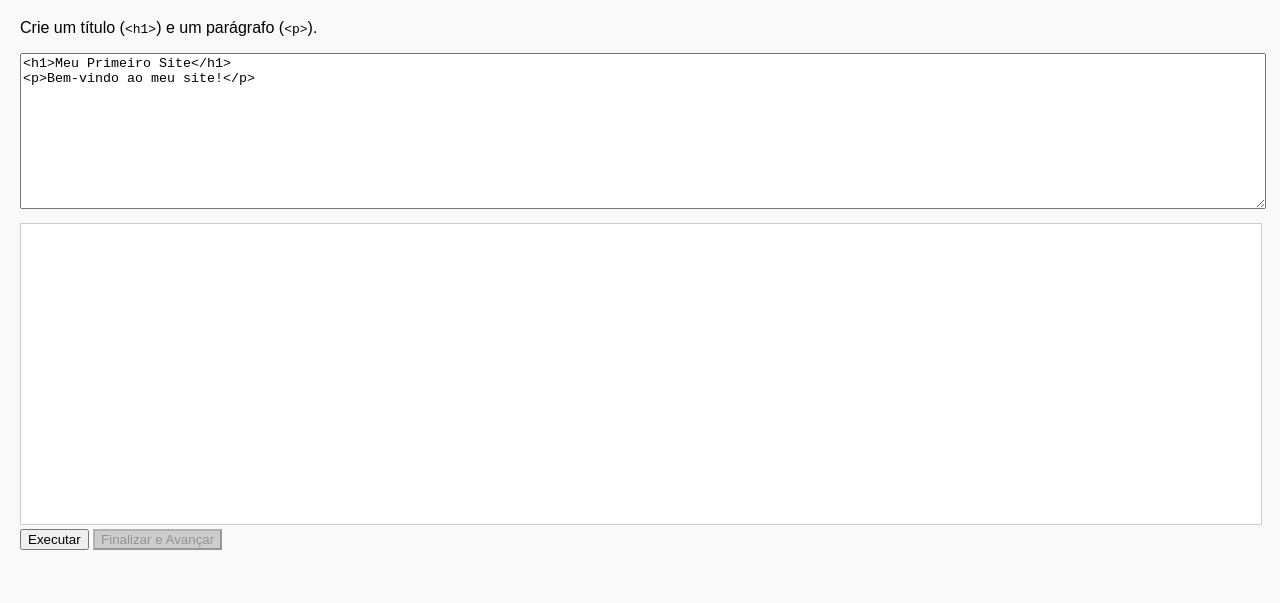
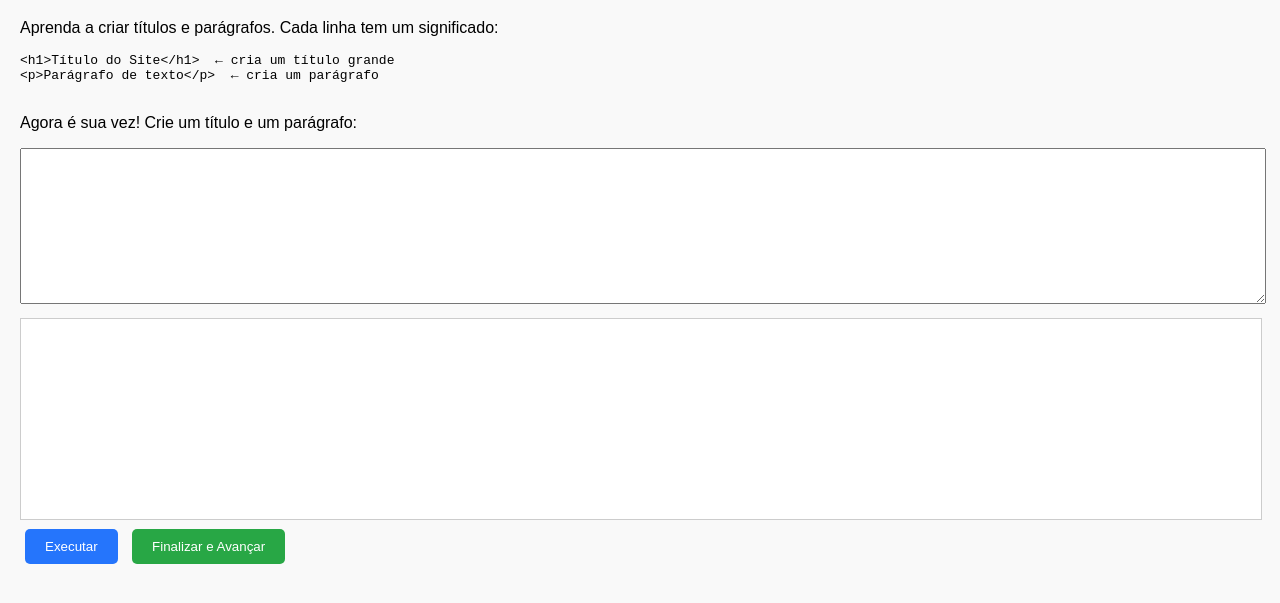
Before and after one commit to levar1/Crie-seu-primeiro-site-, a plain HTML site: page level1.html in a window 1280 px wide. Shown: the part 61-664 px from the top of the page. Drawn offline with Linux system fonts and the light colour scheme.

Commit message:
Update level1.html

```diff
--- a/level1.html
+++ b/level1.html
@@ -6,17 +6,22 @@
   <style>
     body{font-family:Arial,sans-serif;margin:20px;background-color:#f9f9f9;}
     textarea{width:100%;height:150px;}
-    iframe{width:100%;height:300px;border:1px solid #ccc;margin-top:10px;background:white;}
+    iframe{width:100%;height:200px;border:1px solid #ccc;margin-top:10px;background:white;}
+    button{margin:5px;padding:10px 20px;border:none;border-radius:5px;cursor:pointer;}
     button:disabled{background:#ccc;cursor:not-allowed;}
+    #run{background:#2575fc;color:white;}
+    #next{background:#28a745;color:white;}
   </style>
 </head>
 <body>
   <h1>Nível 1 – HTML Básico</h1>
-  <p>Crie um título (<code>&lt;h1&gt;</code>) e um parágrafo (<code>&lt;p&gt;</code>).</p>
-
-  <textarea id="editor">&lt;h1&gt;Meu Primeiro Site&lt;/h1&gt;
-&lt;p&gt;Bem-vindo ao meu site!&lt;/p&gt;</textarea>
-
+  <p>Aprenda a criar títulos e parágrafos. Cada linha tem um significado:</p>
+  <pre>
+&lt;h1&gt;Título do Site&lt;/h1&gt;  ← cria um título grande
+&lt;p&gt;Parágrafo de texto&lt;/p&gt;  ← cria um parágrafo
+  </pre>
+  <p>Agora é sua vez! Crie um título e um parágrafo:</p>
+  <textarea id="editor"></textarea>
   <iframe id="preview"></iframe>
   <br>
   <button id="run">Executar</button>
@@ -32,17 +37,17 @@
       const code=editor.value;
       preview.srcdoc=code;
 
-      if(code.includes('<h1>')&&code.includes('<p>')){
-        alert('Parabéns! Tarefa concluída.');
+      if(code.includes('<h1>') && code.includes('<p>')){
+        alert('✅ Ótimo trabalho! Você completou este nível.');
         nextBtn.disabled=false;
       }else{
-        alert('Adicione um título (<h1>) e um parágrafo (<p>).');
+        alert('❌ Seu site precisa ter um título (<h1>) e um parágrafo (<p>).');
       }
     });
 
     nextBtn.addEventListener('click',()=>{
       localStorage.setItem('nivel1completo','true');
-      window.location.href='index.html';
+      window.location.href='level2.html';
     });
   </script>
 </body>
```
